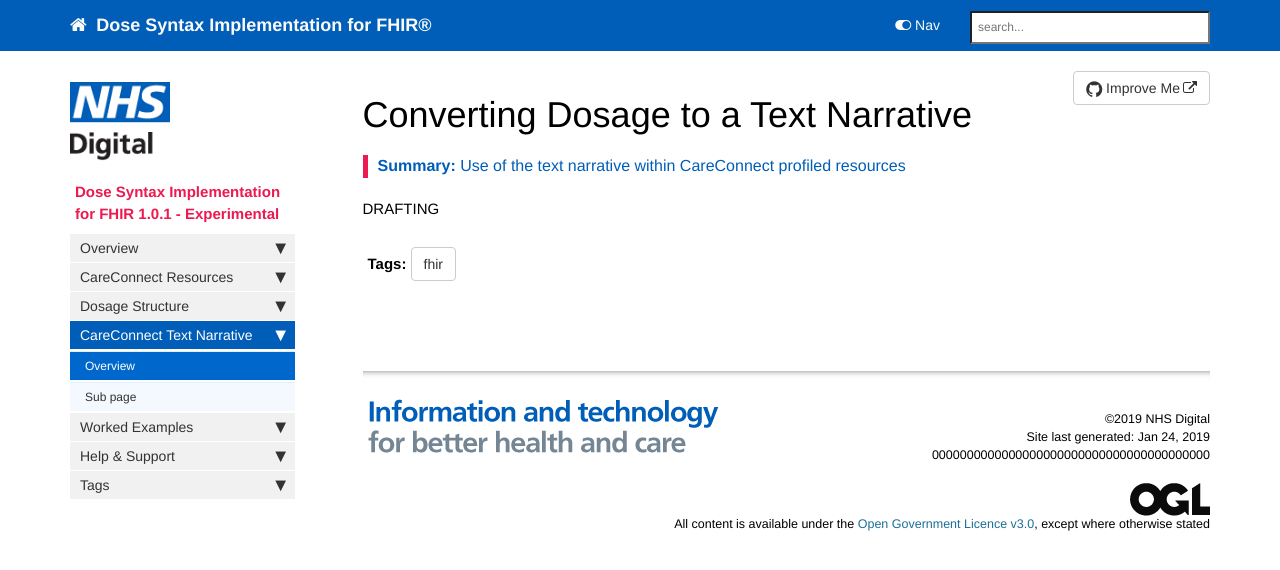
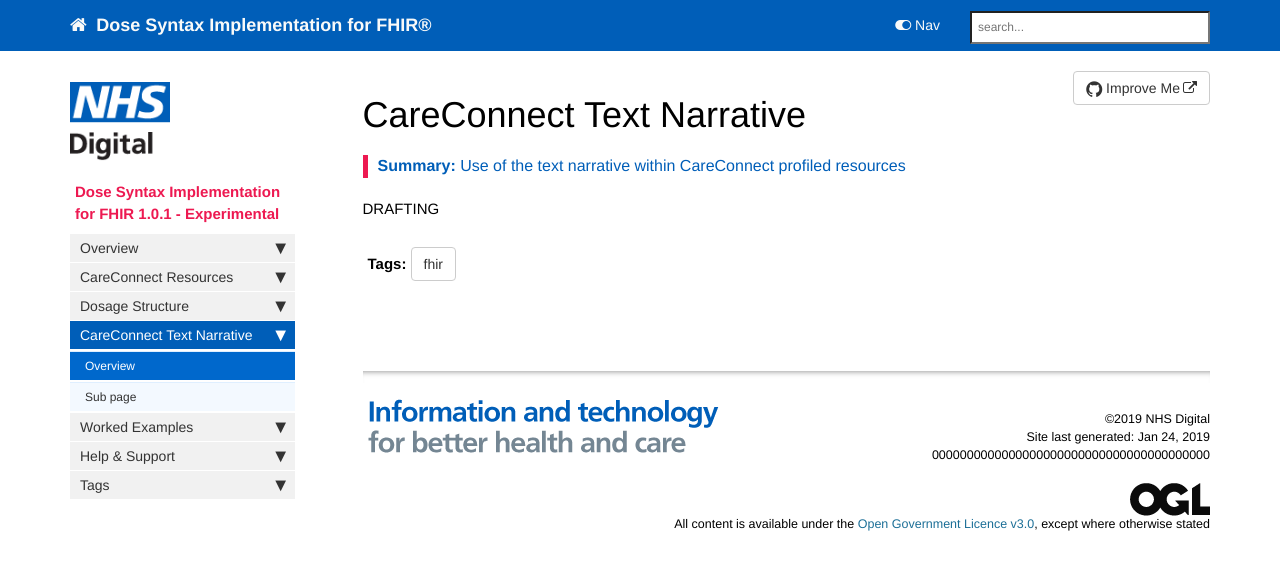
Before and after one commit to nhsconnect/Dose-Syntax-Implementation, a Jekyll site: the page built from pages/explore/dosage-to-narrative.md, in a window 1280 px wide. Shown: the top 570 px of the page. Built offline with Jekyll 4.4.1, drawn with Linux system fonts in a browser that asks for light colours; nearby versions of some CDN libraries; comment, search, counter and statistics services are not loaded.

Commit message:
Add files via upload

```diff
--- a/pages/explore/dosage-to-narrative.md
+++ b/pages/explore/dosage-to-narrative.md
@@ -1,5 +1,5 @@
 ---
-title: Converting Dosage to a Text Narrative
+title: CareConnect Text Narrative
 keywords:  messaging
 tags: [fhir,messaging]
 sidebar: foundations_sidebar
```
Also changed, not shown: pages/explore/careconnect-overview.md (+1 -1 lines).
